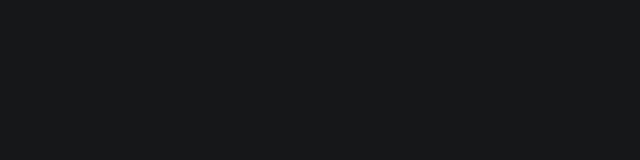
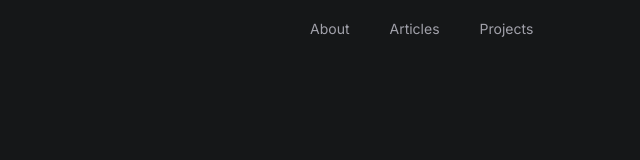
Before and after one commit to DaviidSantos/portfolio, a Next.js app: page / in a window 1280 px wide. Shown: the top 160 px of the page, without its empty margins (640-1280 px from the left). Built offline with nearby package versions, Linux system fonts and the light colour scheme.

Commit message:
feat: created navbar

```diff
--- a/src/app/layout.tsx
+++ b/src/app/layout.tsx
@@ -1,3 +1,4 @@
+import { Navbar } from '@/components/navbar';
 import './globals.css';
 import { Inter } from 'next/font/google';
 
@@ -16,7 +17,12 @@
 }) {
   return (
     <html lang="en">
-      <body className={`${inter.className} bg-bgColor`}>{children}</body>
+      <body className={`${inter.className} bg-bgColor`}>
+        <div className="w-5/6 mx-auto">
+          <Navbar />
+          {children}
+        </div>
+      </body>
     </html>
   );
 }
--- /dev/null
+++ b/src/components/navbar.tsx
@@ -0,0 +1,39 @@
+import Link from 'next/link';
+import React from 'react';
+
+const navItems = [
+  {
+    key: 'nav_01',
+    title: 'About',
+    path: './',
+  },
+  {
+    key: 'nav_02',
+    title: 'Articles',
+    path: './articles',
+  },
+  {
+    key: 'nav_03',
+    title: 'Projects',
+    path: './projects',
+  },
+];
+
+export const Navbar = () => {
+  return (
+    <nav className="py-4">
+      <ul className="flex justify-center sm:justify-end gap-10">
+        {navItems.map((item) => (
+          <li key={item.key}>
+            <Link
+              href={item.path}
+              className="text-zinc-400 text-sm hover:border-b border-b-zinc-400 pb-1"
+            >
+              {item.title}
+            </Link>
+          </li>
+        ))}
+      </ul>
+    </nav>
+  );
+};
```
